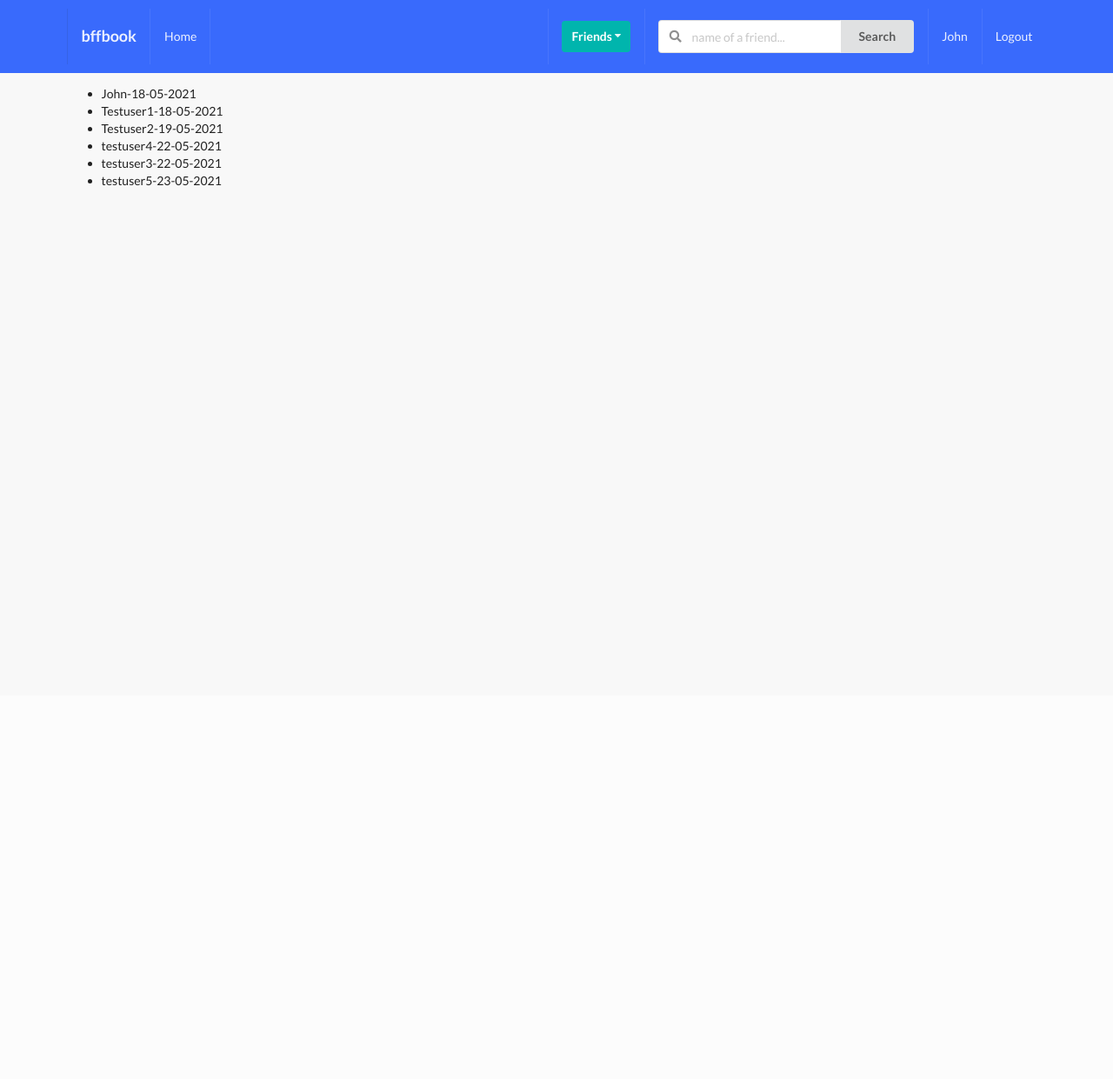
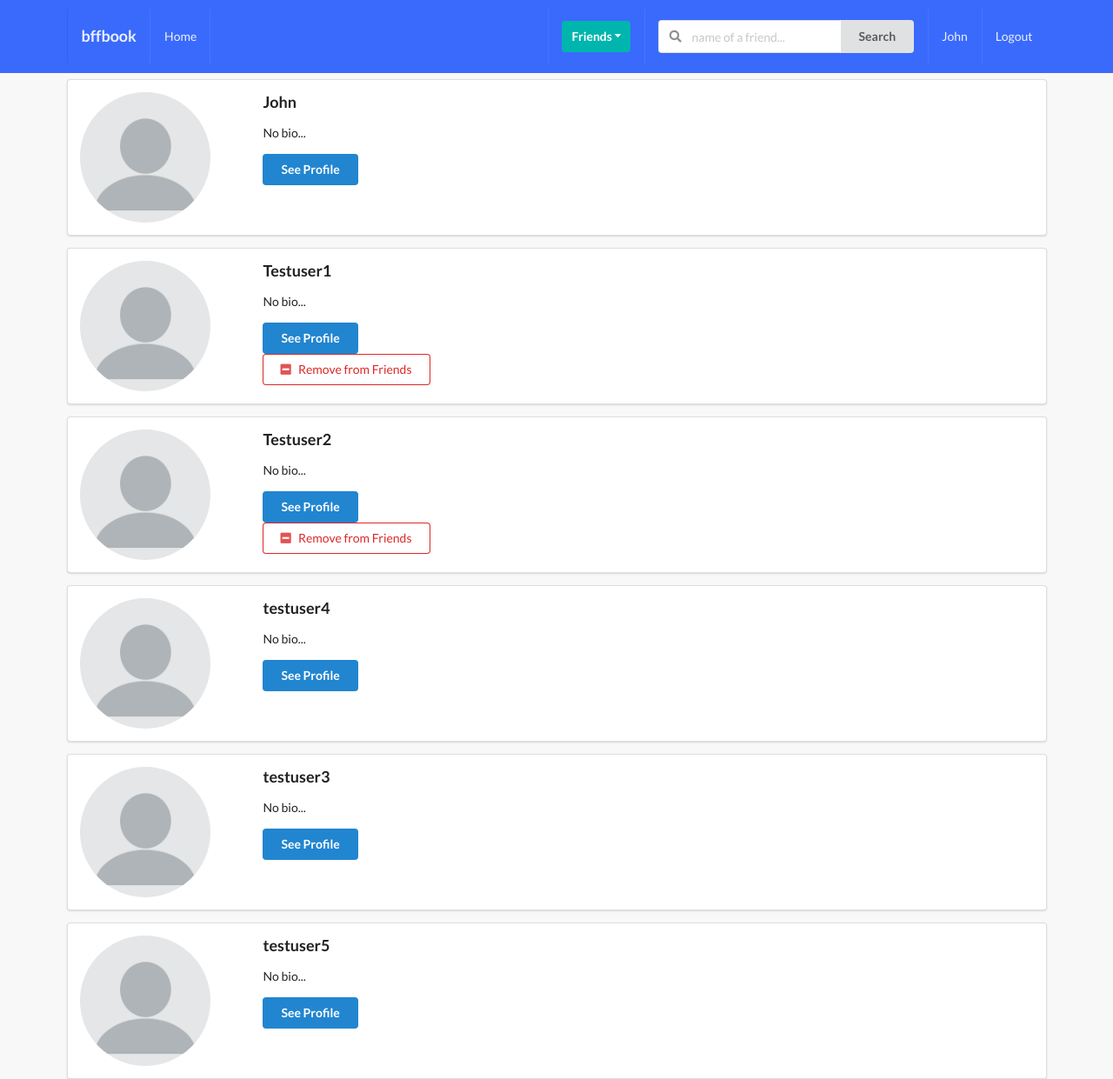
Before and after one commit to JohnG88/Social_Network1, a Django app: template profiles/templates/profiles/profile_list.html in a window 1280 px wide. Shown: the whole page at 87% size. Before the commit the page ends 214 px from the top, so only its background shows below. Run offline with Django 3.2, Linux system fonts and the light colour scheme; the template is opened without the code that fills it: values that come from a table or form of the project are taken from there, others are empty; a user stored in the database is signed in; data comes from the database, SQL or seed files in the repository; both versions use the stored data as it was after the commit; parts of the project's set-up code (start-up, migrations or seed data) failed here and were passed over; some libraries are stand-ins or nearby versions.

Commit message:
Added add to Friends functionality on button click on profile_list.html

```diff
--- a/profiles/templates/profiles/profile_list.html
+++ b/profiles/templates/profiles/profile_list.html
@@ -5,9 +5,44 @@
 {% endblock title %}
 
 {% block content %}
-    <ul>
-        {% for item in qs %}
-            <li>{{ item }}</li>
-        {% endfor %}
-    </ul>
+    {% if is_empty %}
+        <h1>No Profiles to interact with.</h1>
+    {% endif %}
+
+    {% for obj in object_list %}
+        <div class="ui segment">
+            <div class="ui grid">
+                <div class="row">
+                    <div class="three wide column">
+                        <img src="{{ obj.avatar.url }}" alt="" class="ui small circular image">
+                    </div>
+                    <div class="thirteen wide column">
+                        <h3>{{ obj.user }}</h3>
+                        <p>{{ obj.bio }}</p>
+                        <button class="ui primary button">See Profile</button>
+
+                        {% if obj.user not in rel_receiver and obj.user not in rel_sender %}
+                        <form action="{%  url 'profiles:send-invite' %}" method="POST">
+                            {% csrf_token %}
+                            <input type="hidden" name="profile_pk" value="{{ obj.pk }}">
+                            <button type="submit" class="ui positive basic button"><i class="plus square icon"></i>Add to Friends</button>
+                        </form>
+                        {% endif %}
+
+                        {% if obj.user in rel_receiver and request.user not in obj.friends.all %}
+                            <button class="ui disabled button"><i class="user icon"></i>Waiting for approval</button>
+                        {% endif %}
+
+                        {% if request.user in obj.friends.all %}
+                        <form action="" method="POST">
+                            {% csrf_token %}
+                            <input type="hidden" name="profile_pk" value="{{ obj.pk }}">
+                            <button type="submit" class="ui negative basic button"><i class="minus square icon"></i>Remove from Friends</button>
+                        </form>
+                        {% endif %}
+                    </div>
+                </div>
+            </div>
+        </div>
+    {% endfor %}
 {% endblock content %}
--- a/profiles/urls.py
+++ b/profiles/urls.py
@@ -1,5 +1,12 @@
 from django.urls import path
-from .views import my_profile_view, invites_received_view, profiles_list_view, invites_profiles_list_view
+from .views import (
+    my_profile_view,
+    invites_received_view,
+    profiles_list_view,
+    invites_profiles_list_view,
+    ProfileListView,
+    send_invitation,
+)
 
 app_name = 'profiles'
 
@@ -8,6 +15,8 @@ app_name = 'profiles'
 urlpatterns = [
     path('myprofile/', my_profile_view, name='my-profile-view'),
     path('my-invites/', invites_received_view, name='my-invites-view'),
-    path('all-profiles/', profiles_list_view, name='all-profiles-view'),
+    # When using class based views use line below
+    path('all-profiles/', ProfileListView.as_view(), name='all-profiles-view'),
     path('to-invite/', invites_profiles_list_view, name='invite-profiles-view'),
+    path('send-invite/', send_invitation, name='send-invite'),
 ]
```
Also changed, not shown: profiles/views.py (+58 -6 lines), db.sqlite3.
